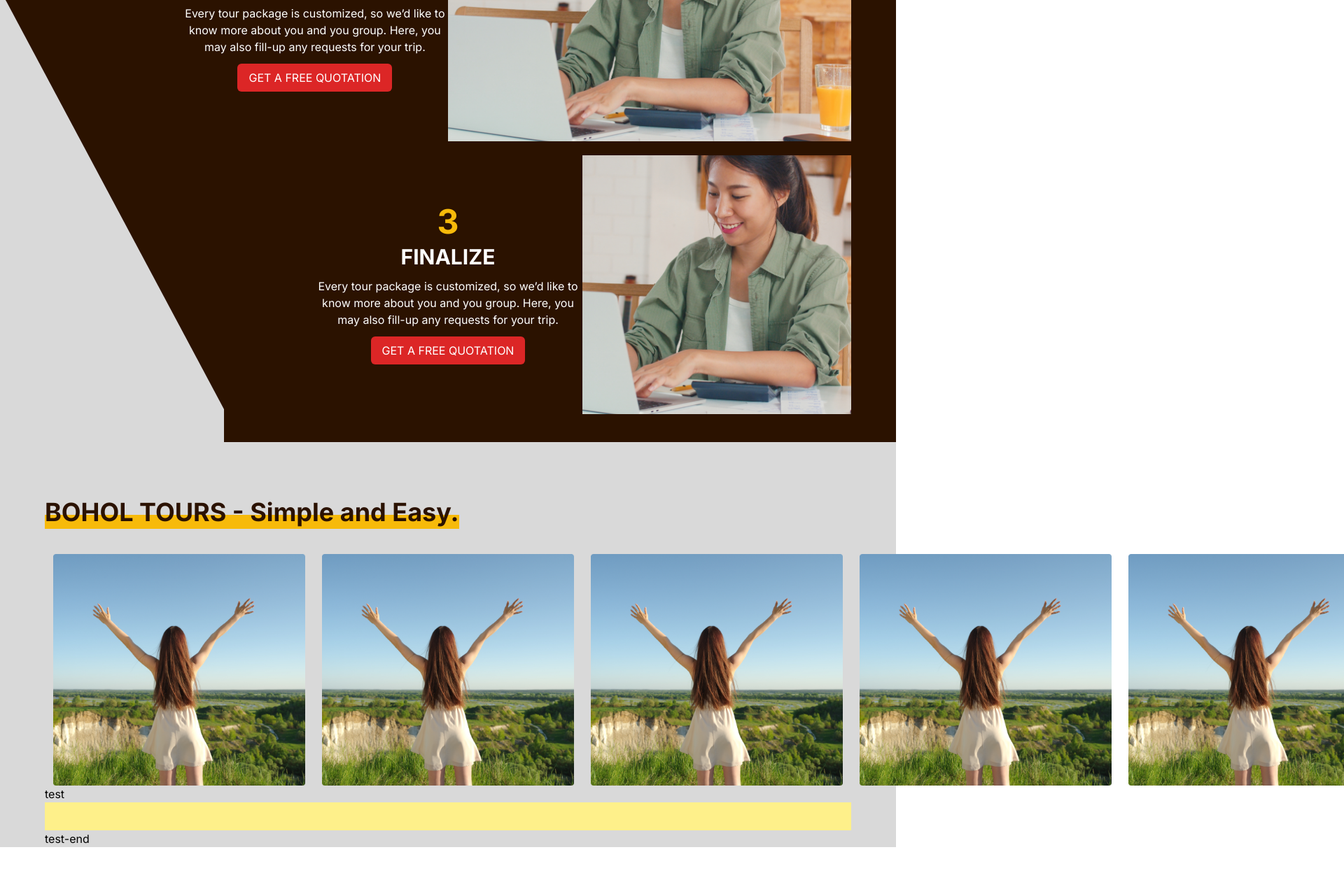
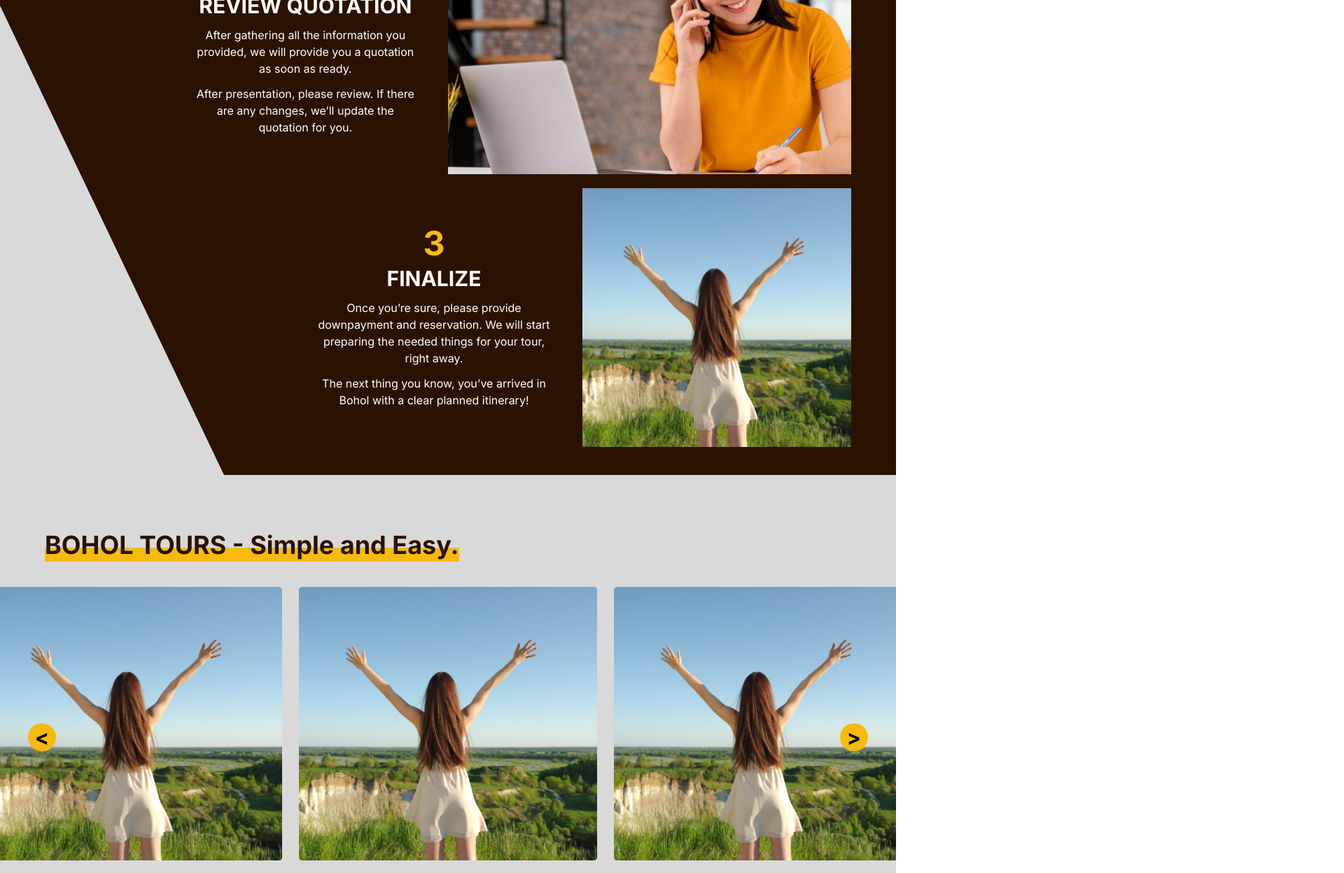
Before and after one commit to amzcasia/bnj-guesthouse, a React (Vite) app: page /tours in a window 1280 px wide. Shown: the part 4000-5248 px from the top of the page at 70% size, 1920 px wide, since content can reach past the window. Built offline with nearby package versions, Linux system fonts and the light colour scheme.

Commit message:
semi-completed tours page

```diff
--- a/helpers/tourPhotos.js
+++ b/helpers/tourPhotos.js
@@ -21,6 +21,10 @@ const tourPhotos = [
         description:"5",
         image: tourPhoto1
     },
+    {
+        description:"6",
+        image: tourPhoto1
+    }
 
 ]
 
--- a/pages/tours/Tours.jsx
+++ b/pages/tours/Tours.jsx
@@ -4,9 +4,11 @@ import checkMark from '../../assets/check-mark-2.png'
 import threePeople from '../../assets/ellipse-15.png'
 import TourCard from './sections/TourCard'
 import TourSteps from './sections/TourSteps'
+import TourPhotos from './sections/TourPhotos'
 
 import {tourList} from '../../helpers/tourList.js'
-import TourPhotos from './sections/TourPhotos'
+import rightArrowBlack from '../../assets/right-arrow-black.png'
+
 
 
 export default function Tours() {
--- a/pages/tours/sections/TourPhotoCard.jsx
+++ b/pages/tours/sections/TourPhotoCard.jsx
@@ -2,7 +2,7 @@ import React from 'react'
 
 export default function TourPhotoCard({photo,description}) {
   return (
-    <div className='px-3 lg:w-1/3 shrink-0'>
+    <div className='px-3 w-[300px] lg:w-[450px] shrink-0'>
         <img className='object-cover w-full' src={photo} alt={description} />
     </div>
   )
--- a/pages/tours/sections/TourPhotos.jsx
+++ b/pages/tours/sections/TourPhotos.jsx
@@ -1,38 +1,141 @@
-import React from 'react'
+import React, {useState, useEffect, useRef} from 'react'
 import {tourPhotos} from '../../../helpers/tourPhotos.js'
 import TourPhotoCard from './TourPhotoCard.jsx'
 import ImageCarousel from '../../../components/ImageCarousel.jsx'
 import TestComponent from '../../../components/TestComponent.jsx'
+import rightArrowBlack from '../../../assets/right-arrow-black.png'
+
 
 export default function TourPhotos() {
+    const [cardIndex, setCardIndex] = useState(3)
+    const [clientWidth, setClientWidth] = useState(window.innerWidth);
+    let allowMove = useRef(true)
     const tourPhotosMap = tourPhotos.map( (card,index)=>{
         return(
             <TourPhotoCard photo={card.image} description={card.description} key={index} />
         )
     })
 
+    useEffect ( ()=>{
+        const handleResize = () => {
+            setClientWidth(window.innerWidth);
+        };
+        window.addEventListener('resize', handleResize);
+
+        return () => {
+            window.removeEventListener('resize', handleResize);
+        };
+    },[])
+
+    let duration=300
+    const MAX_INDEX = 8
+    const MIN_INDEX = 1
+
+    if(allowMove.current){
+        duration = 300
+    }
+    else{
+        duration = 0
+    }
+
+    let translateXClass = {
+        transform: `translateX(${cardIndex * -300}px)`,
+        transitionDuration: `${duration}ms`
+    }
+    if (clientWidth > 1024){
+        translateXClass = {
+            transform: `translateX(${cardIndex * -450}px)`,
+            transitionDuration: `${duration}ms`
+        }
+    }else{
+        translateXClass = {
+            transform: `translateX(${cardIndex * -300}px)`,
+            transitionDuration: `${duration}ms`
+        }
+    }
+
+    const changeIndex = (increment)=> {
+        setCardIndex((prevCardIndex)=>{
+            if(prevCardIndex + increment >= MAX_INDEX){
+                console.log(prevCardIndex + increment)
+
+                setTimeout(() => {
+                    setCardIndex(()=>{
+                        allowMove.current = false;
+                        return(MIN_INDEX+1)
+                    })
+                }, duration+1);
+                return(MAX_INDEX)
+            }else if( prevCardIndex + increment <= MIN_INDEX){
+                setTimeout(() => {
+                    setCardIndex(()=>{
+                        allowMove.current = false;
+                        return(MAX_INDEX - 1)
+                    })
+                }, duration+1);
+                return(MIN_INDEX)
+            }else{
+                allowMove.current = true;
+                return(prevCardIndex + increment)
+            }
+        });
+    }
+
     const componentArguments = ['photo','description']
     return (
-    <section className='pt-20 bg-offwhite px-[5%]'>
-        <div className='flex'>
-            <div className='relative grid text-3xl font-bold lg:text-4xl text-primary'>
+    <section className='pt-20 bg-offwhite'>
+        <div className='lg:flex px-[5%] gap-y-1 hidden'>
+            <div className='relative flex text-2xl font-bold lg:w-auto lg:text-4xl text-primary'>
                 <div className='absolute left-0 bottom-0 translate-y-[20%] w-full h-1/2 bg-accent'></div>
-                <p className='z-[1]'>BOHOL TOURS - Simple and Easy.</p>
+                <p className='z-[1] hidden lg:block'>BOHOL TOURS - Simple and Easy.</p>
+                <p className='z-[1] lg:hidden'>BOHOL TOURS</p>
+            </div>
+            <div className='relative grid text-2xl font-bold lg:w-auto lg:text-4xl text-primary lg:hidden'>
+                <div className='absolute left-0 bottom-0 translate-y-[20%] w-full h-1/2 bg-accent'></div>
+                <p className='z-[1]'>Simple and Easy.</p>
+            </div>
+        </div>
+
+        <div className='grid px-[5%] gap-y-1 lg:hidden'>
+            <div className='flex text-2xl font-bold lg:w-auto lg:text-4xl text-primary'>
+
+                <p className='relative'>
+                    <span className='z-[1]'>BOHOL TOURS - </span>
+                </p>
+            </div>
+            <div className='relative grid text-2xl font-bold lg:w-auto lg:text-4xl text-primary lg:hidden'>
+                <p className='z-[1]'>Simple and Easy.</p>
             </div>
         </div>
         <div className='pt-10'>
-            <div className='flex'>
-                {tourPhotosMap}
+            <div className='relative flex justify-center w-full overflow-hidden carousel_container'>
+                <button className='absolute left-10 w-10 h-10 text-3xl font-bold rounded-full top-1/2 bg-accent hover:bg-accent-dark z-[1]' onClick={()=>{changeIndex(-1)}}>{'<'}</button>
+                <button className='absolute right-10 w-10 h-10 text-3xl font-bold rounded-full top-1/2 bg-accent hover:bg-accent-dark z-[1]' onClick={()=>{changeIndex(1)}}>{'>'}</button>
 
+                <div className='flex lg:w-[1350px] w-[300px] lg:translate-x-[-450px] translate-x-[-300px]' style={translateXClass}>
+                    {tourPhotosMap[3]}
+                    {tourPhotosMap[4]}
+                    {tourPhotosMap[5]}
+                    {tourPhotosMap}
+                    {tourPhotosMap[0]}
+                    {tourPhotosMap[1]}
+                    {tourPhotosMap[2]}
+                </div>
             </div>
-        </div>
-        test
-        <div className='py-5 bg-yellow-200'>
-
-            {/* <ImageCarousel arrayToMap={tourPhotos} CardComponent={TestComponent} /> */}
 
         </div>
-        test-end
+        <div className='grid justify-center py-5 justify-items-center lg:flex lg:items-center gap-x-5 gap-y-5'>
+            <button className='flex items-center px-4 py-2 font-semibold tracking-widest rounded-sm bg-accent gap-x-2'>
+                <img className='w-5 h-5' src={rightArrowBlack} alt="rightArrowBlack" />
+                <span>LET'S START</span>
+            </button>
+            <button className='flex items-center px-4 py-2 font-semibold tracking-widest text-white rounded-sm bg-primary-light gap-x-2'>
+                <img className='w-5 h-5' src={rightArrowBlack} alt="rightArrowBlack" />
+                <span>MORE PHOTOS</span>
+            </button>
+
+        </div>
+
     </section>
   )
 }
--- a/pages/tours/sections/TourSteps.jsx
+++ b/pages/tours/sections/TourSteps.jsx
@@ -1,6 +1,9 @@
 import React, {useRef, useState, useEffect} from 'react'
 
 import step1 from '../../../assets/step1-img.png'
+import step2 from '../../../assets/step2-img.png'
+import step3 from '../../../assets/step3-img.png'
+
 
 
 
@@ -28,8 +31,8 @@ export default function TourSteps() {
                 <p className='text-xl text-white lg:text-2xl '>Folow these 3 easy steps. </p>
             </div>
             <ul className='grid pt-5 text-white gap-y-5'>
-                <li className='grid w-full col-span-3 lg:grid-cols-3'>
-                    <div className='grid content-center lg:col-span-1 justify-items-center'>
+                <li className='grid w-full col-span-3 lg:grid-cols-3 gap-y-2 lg:gap-y-0'>
+                    <div className='grid content-center px-10 lg:col-span-1 justify-items-center'>
                         <p className='text-3xl font-bold lg:text-5xl text-accent'>1</p>
                         <p className='mt-2 text-2xl font-bold lg:text-3xl'>FILL-UP FORM</p>
                         <p className='mt-3 text-center'> Every tour package is customized, so we’d like to know more about you and you group. Here, you may also fill-up any requests for your trip.</p>
@@ -37,35 +40,36 @@ export default function TourSteps() {
 
                     </div>
                     <div className='col-span-3 lg:col-span-2'>
-                        <img className='object-cover w-full max-h-[370px]' src={step1} alt="step1" />
+                        <img className='object-cover w-full h-[370px]' src={step1} alt="step1" />
                     </div>
                 </li>
-                <li className='grid w-full col-span-3 lg:grid-cols-2'>
-                    <div className='grid content-center lg:col-span-1 justify-items-end'>
+                <li className='grid w-full col-span-3 lg:grid-cols-2 gap-y-2 lg:gap-y-0'>
+                    <div className='grid content-center px-10 lg:col-span-1 justify-items-end '>
                         <div className='grid lg:w-[66%] justify-items-center'>
                             <p className='text-3xl font-bold lg:text-5xl text-accent'>2</p>
                             <p className='mt-2 text-2xl font-bold lg:text-3xl'>REVIEW QUOTATION</p>
-                            <p className='mt-3 text-center'> Every tour package is customized, so we’d like to know more about you and you group. Here, you may also fill-up any requests for your trip.</p>
-                            <button className='px-4 py-2 mt-3 bg-red-600 rounded-md'>GET A FREE QUOTATION</button>
+                            <p className='mt-3 text-center'> After gathering all the information you provided, we will provide you a quotation as soon as ready.</p>
+
+                            <p className='mt-3 text-center'> After presentation, please review. If there are any changes, we’ll update the quotation for you.</p>
                         </div>
 
                     </div>
                     <div className='col-span-3 lg:col-span-1'>
-                        <img className='object-cover h-[370px]' src={step1} alt="step1" />
+                        <img className='object-cover h-[370px] w-full' src={step2} alt="step1" />
                     </div>
                 </li>
-                <li className='grid w-full col-span-3 lg:grid-cols-3'>
-                    <div className='grid content-center lg:col-span-2 justify-items-end'>
+                <li className='grid w-full col-span-3 lg:grid-cols-3 gap-y-2 lg:gap-y-0'>
+                    <div className='grid content-center px-10 lg:col-span-2 justify-items-end'>
                         <div className='grid lg:w-1/2 justify-items-center'>
                             <p className='text-3xl font-bold lg:text-5xl text-accent'>3</p>
                             <p className='mt-2 text-2xl font-bold lg:text-3xl'>FINALIZE</p>
-                            <p className='mt-3 text-center'> Every tour package is customized, so we’d like to know more about you and you group. Here, you may also fill-up any requests for your trip.</p>
-                            <button className='px-4 py-2 mt-3 bg-red-600 rounded-md'>GET A FREE QUOTATION</button>
+                            <p className='mt-3 text-center'> Once you’re sure, please provide downpayment and reservation. We will start preparing the needed things for your tour, right away.</p>
+                            <p className='mt-3 text-center'> The next thing you know, you’ve arrived in Bohol with a clear planned itinerary!</p>
                         </div>
 
                     </div>
                     <div className='col-span-3 lg:col-span-1'>
-                        <img className='object-cover h-[370px]' src={step1} alt="step1" />
+                        <img className='object-cover h-[370px]' src={step3} alt="step1" />
                     </div>
                 </li>
             </ul>
--- a/styles/output.css
+++ b/styles/output.css
@@ -606,6 +606,14 @@ video {
   bottom: 1rem;
 }
 
+.left-10 {
+  left: 2.5rem;
+}
+
+.right-10 {
+  right: 2.5rem;
+}
+
 .z-\[-1\] {
   z-index: -1;
 }
@@ -636,6 +644,14 @@ video {
 
 .z-\[0\] {
   z-index: 0;
+}
+
+.z-\[8\] {
+  z-index: 8;
+}
+
+.z-\[19\] {
+  z-index: 19;
 }
 
 .col-span-2 {
@@ -700,6 +716,10 @@ video {
   margin-top: 50px;
 }
 
+.mb-5 {
+  margin-bottom: 1.25rem;
+}
+
 .flex {
   display: flex;
 }
@@ -941,6 +961,14 @@ video {
   width: 380px;
 }
 
+.w-\[400px\] {
+  width: 400px;
+}
+
+.w-1\/2 {
+  width: 50%;
+}
+
 .min-w-\[260px\] {
   min-width: 260px;
 }
@@ -1274,6 +1302,16 @@ video {
   transform: translate(var(--tw-translate-x), var(--tw-translate-y)) rotate(var(--tw-rotate)) skewX(var(--tw-skew-x)) skewY(var(--tw-skew-y)) scaleX(var(--tw-scale-x)) scaleY(var(--tw-scale-y));
 }
 
+.translate-x-1\/2 {
+  --tw-translate-x: 50%;
+  transform: translate(var(--tw-translate-x), var(--tw-translate-y)) rotate(var(--tw-rotate)) skewX(var(--tw-skew-x)) skewY(var(--tw-skew-y)) scaleX(var(--tw-scale-x)) scaleY(var(--tw-scale-y));
+}
+
+.-translate-x-1\/2 {
+  --tw-translate-x: -50%;
+  transform: translate(var(--tw-translate-x), var(--tw-translate-y)) rotate(var(--tw-rotate)) skewX(var(--tw-skew-x)) skewY(var(--tw-skew-y)) scaleX(var(--tw-scale-x)) scaleY(var(--tw-scale-y));
+}
+
 .rotate-180 {
   --tw-rotate: 180deg;
   transform: translate(var(--tw-translate-x), var(--tw-translate-y)) rotate(var(--tw-rotate)) skewX(var(--tw-skew-x)) skewY(var(--tw-skew-y)) scaleX(var(--tw-scale-x)) scaleY(var(--tw-scale-y));
@@ -1307,6 +1345,10 @@ video {
 
 .grid-cols-4 {
   grid-template-columns: repeat(4, minmax(0, 1fr));
+}
+
+.flex-col {
+  flex-direction: column;
 }
 
 .place-items-end {
@@ -1420,6 +1462,10 @@ video {
   overflow: hidden;
 }
 
+.overflow-x-auto {
+  overflow-x: auto;
+}
+
 .overflow-x-hidden {
   overflow-x: hidden;
 }
@@ -1446,6 +1492,10 @@ video {
 
 .rounded-md {
   border-radius: 0.375rem;
+}
+
+.rounded-sm {
+  border-radius: 0.125rem;
 }
 
 .rounded-b-xl {
@@ -1977,6 +2027,15 @@ video {
   border: 1px dashed black;
 }
 
+.bw {
+  border: 1px dashed white;
+}
+
+.hover\:bg-accent-dark:hover {
+  --tw-bg-opacity: 1;
+  background-color: rgb(191 128 34 / var(--tw-bg-opacity));
+}
+
 @media (min-width: 768px) {
   .md\:h-\[450px\] {
     height: 450px;
@@ -2122,6 +2181,22 @@ video {
     width: 33.333333%;
   }
 
+  .lg\:w-\[1350px\] {
+    width: 1350px;
+  }
+
+  .lg\:w-\[450px\] {
+    width: 450px;
+  }
+
+  .lg\:w-\[500px\] {
+    width: 500px;
+  }
+
+  .lg\:w-auto {
+    width: auto;
+  }
+
   .lg\:max-w-\[50\%\] {
     max-width: 50%;
   }
@@ -2368,6 +2443,16 @@ video {
     transform: translate(var(--tw-translate-x), var(--tw-translate-y)) rotate(var(--tw-rotate)) skewX(var(--tw-skew-x)) skewY(var(--tw-skew-y)) scaleX(var(--tw-scale-x)) scaleY(var(--tw-scale-y));
   }
 
+  .lg\:translate-x-\[-450px\] {
+    --tw-translate-x: -450px;
+    transform: translate(var(--tw-translate-x), var(--tw-translate-y)) rotate(var(--tw-rotate)) skewX(var(--tw-skew-x)) skewY(var(--tw-skew-y)) scaleX(var(--tw-scale-x)) scaleY(var(--tw-scale-y));
+  }
+
+  .lg\:translate-x-\[450px\] {
+    --tw-translate-x: 450px;
+    transform: translate(var(--tw-translate-x), var(--tw-translate-y)) rotate(var(--tw-rotate)) skewX(var(--tw-skew-x)) skewY(var(--tw-skew-y)) scaleX(var(--tw-scale-x)) scaleY(var(--tw-scale-y));
+  }
+
   .lg\:grid-cols-1 {
     grid-template-columns: repeat(1, minmax(0, 1fr));
   }
@@ -2392,8 +2477,16 @@ video {
     grid-template-columns: repeat(6, minmax(0, 1fr));
   }
 
+  .lg\:flex-row {
+    flex-direction: row;
+  }
+
   .lg\:content-center {
     align-content: center;
+  }
+
+  .lg\:items-center {
+    align-items: center;
   }
 
   .lg\:justify-center {
```
Also changed, not shown: assets/step2-img.png (added), assets/step3-img.png (added).
